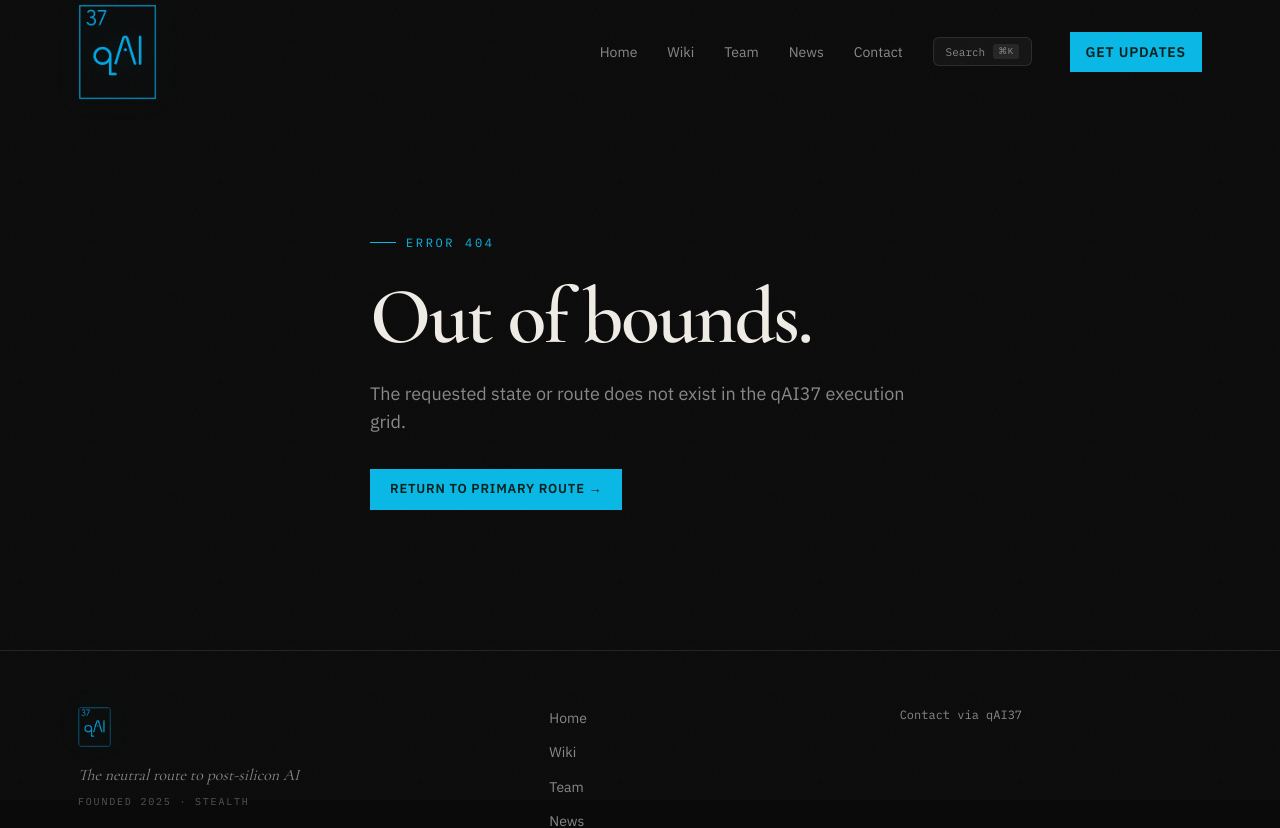
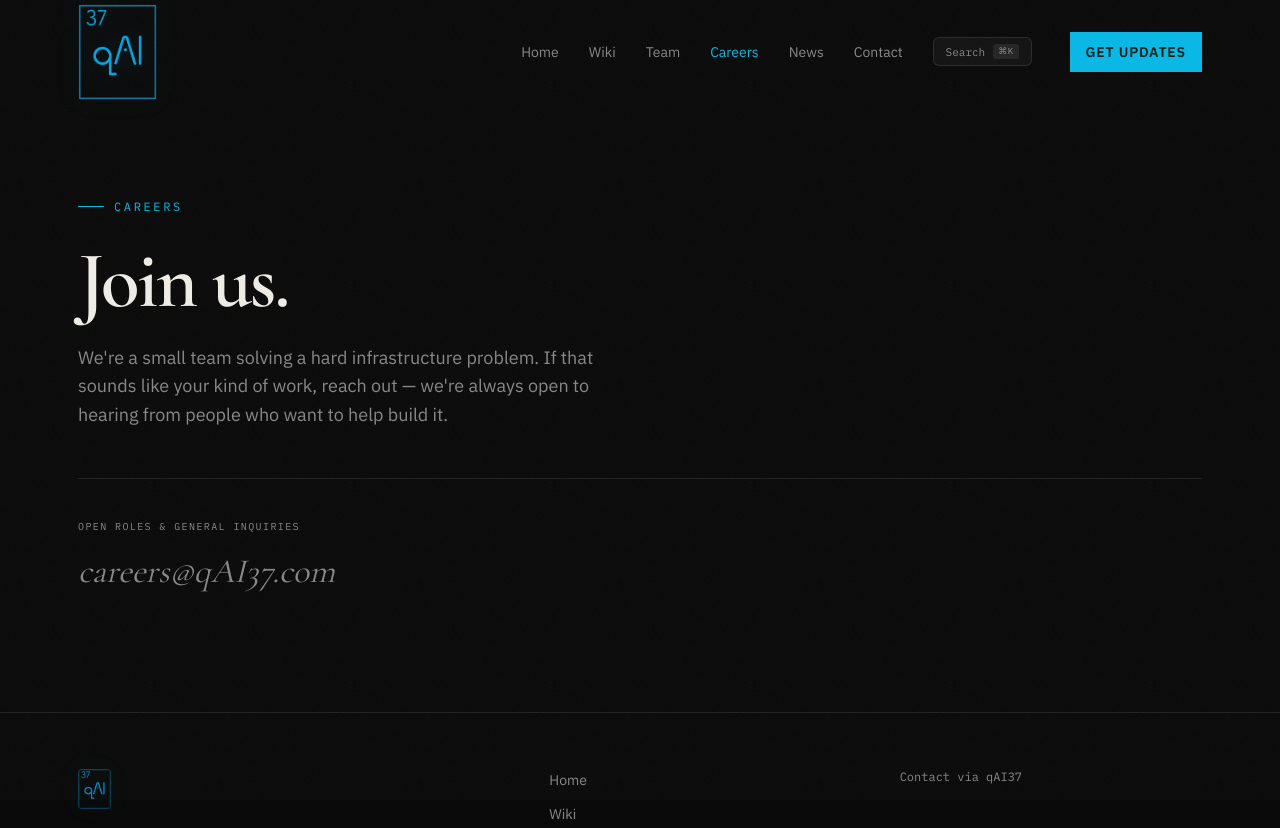
Before and after one commit to lizzierunner/qai37-site, a Next.js app: page /careers in a window 1280 px wide. Before the commit this address had no page. Shown: the top 828 px of the page. Built offline with nearby package versions, Linux system fonts and the light colour scheme.

Commit message:
Add careers page with careers@qAI37.com contact

```diff
--- /dev/null
+++ b/app/careers/page.tsx
@@ -0,0 +1,28 @@
+import type { Metadata } from "next";
+import ContactButton from "@/components/ContactButton";
+
+export const metadata: Metadata = {
+  title: "Careers",
+  description: "Join qAI37 — build the translation layer between conventional inference and post-silicon AI.",
+};
+
+export default function Careers() {
+  return (
+    <div className="p-careers">
+      <section className="intro">
+        <div className="wrap">
+          <span className="eyebrow reveal">Careers</span>
+          <h1 className="reveal s1">Join us.</h1>
+          <p className="lede reveal s2">
+            We&apos;re a small team solving a hard infrastructure problem. If that sounds like your kind of work,
+            reach out — we&apos;re always open to hearing from people who want to help build it.
+          </p>
+          <div className="careers-contact reveal s3">
+            <p className="contact-role">Open roles &amp; general inquiries</p>
+            <ContactButton label="careers@qAI37.com" className="contact-email" email="careers@qAI37.com" />
+          </div>
+        </div>
+      </section>
+    </div>
+  );
+}
--- a/app/globals.css
+++ b/app/globals.css
@@ -276,6 +276,13 @@ footer{border-top:1px solid var(--line);padding:56px 0 36px}
 .p-contact .contact-name{font-family:var(--font-display);font-size:22px;font-weight:600;color:var(--text);margin-bottom:5px}
 .p-contact .contact-role{font-family:var(--font-mono);font-size:10px;letter-spacing:.14em;text-transform:uppercase;color:var(--muted);margin-bottom:22px}
 .p-contact .contact-email{font-family:var(--font-display);font-style:italic;font-size:clamp(20px,2.6vw,30px);color:var(--muted);transition:color .25s;display:inline-block}
+
+/* ======================== CAREERS ======================== */
+.p-careers .intro{padding:84px 0 120px}
+.p-careers .careers-contact{margin-top:48px;padding-top:40px;border-top:1px solid var(--line)}
+.p-careers .careers-contact .contact-role{font-family:var(--font-mono);font-size:10px;letter-spacing:.14em;text-transform:uppercase;color:var(--muted);margin-bottom:16px}
+.p-careers .careers-contact .contact-email{font-family:var(--font-display);font-style:italic;font-size:clamp(22px,3vw,34px);color:var(--muted);transition:color .25s;display:inline-block}
+.p-careers .careers-contact .contact-email:hover{color:var(--cyan)}
 /* ======================== 404 PAGE ======================== */
 .p-notfound .intro{padding:120px 0 140px;min-height:55vh;display:flex;align-items:center}
 
--- a/components/ContactButton.tsx
+++ b/components/ContactButton.tsx
@@ -2,12 +2,20 @@
 
 import { useState } from "react";
 
-export default function ContactButton({ label = "Contact via qAI37", className = "contact-email" }: { label?: string; className?: string }) {
+export default function ContactButton({
+  label = "Contact via qAI37",
+  className = "contact-email",
+  email = "contact@qai37.com",
+}: {
+  label?: string;
+  className?: string;
+  email?: string;
+}) {
   const [toast, setToast] = useState(false);
 
   const handleClick = (e: React.MouseEvent) => {
     e.preventDefault();
-    navigator.clipboard?.writeText("contact@qai37.com");
+    navigator.clipboard?.writeText(email);
     setToast(true);
     setTimeout(() => setToast(false), 2800);
   };
@@ -21,7 +29,7 @@ export default function ContactButton({ label = "Contact via qAI37", className =
       {toast && (
         <div className="toast-notice" role="status">
           <span className="toast-icon">✓</span>
-          <span>Contact endpoint copied to clipboard (<code className="mono">contact@qai37.com</code>)</span>
+          <span>Contact endpoint copied to clipboard (<code className="mono">{email}</code>)</span>
         </div>
       )}
     </>
--- a/components/SiteFooter.tsx
+++ b/components/SiteFooter.tsx
@@ -16,6 +16,7 @@ export default function SiteFooter() {
           <Link href="/">Home</Link>
           <Link href="/wiki">Wiki</Link>
           <Link href="/team">Team</Link>
+          <Link href="/careers">Careers</Link>
           <Link href="/news">News</Link>
           <Link href="/contact">Contact</Link>
         </nav>
--- a/components/SiteHeader.tsx
+++ b/components/SiteHeader.tsx
@@ -9,6 +9,7 @@ const LINKS = [
   { href: "/", label: "Home" },
   { href: "/wiki", label: "Wiki" },
   { href: "/team", label: "Team" },
+  { href: "/careers", label: "Careers" },
   { href: "/news", label: "News" },
   { href: "/contact", label: "Contact" },
 ];
```
